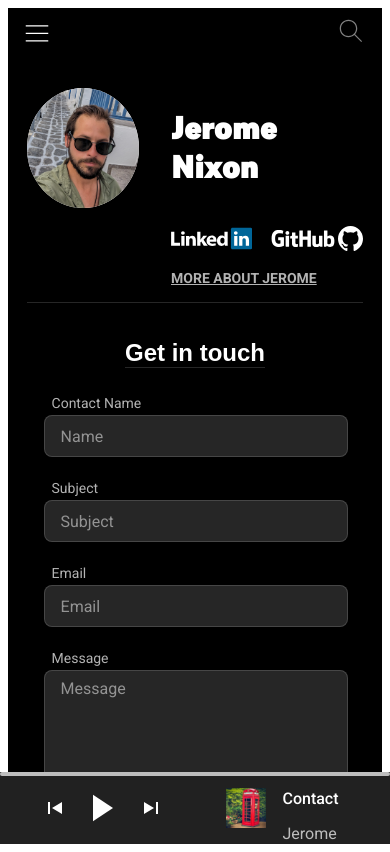
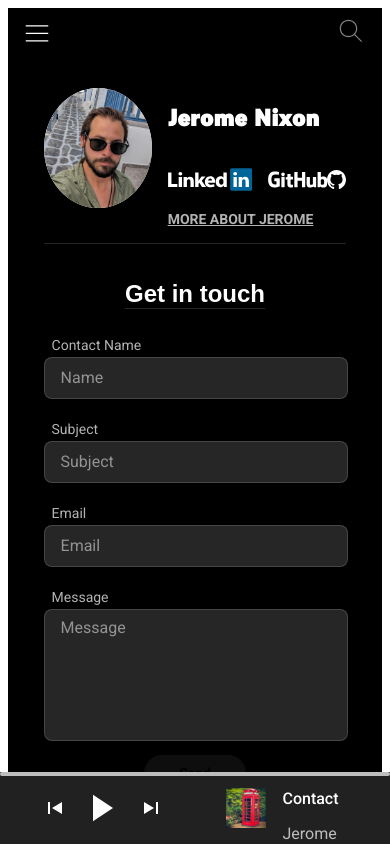
Before and after one commit to Jeromemn/Portfolio, a Next.js app: page /contact in a window 390 px wide. Built offline with nearby package versions, Linux system fonts and the light colour scheme; a web font is replaced by a local one.

Commit message:
mobile and tablet styling applied to contact page

```diff
--- a/src/app/contact/page.jsx
+++ b/src/app/contact/page.jsx
@@ -6,7 +6,7 @@ import styled, { css } from "styled-components";
 import CenterContent from "../components/CenterContent";
 import { mq } from "../styles/mixins";
 import ButtonBase from "../components/ButtonBase";
-import { LinkedInIcon, WhiteLinked, GitHubName, NewGitHub } from "../icons";
+import { WhiteLinked, GitHubName, NewGitHub } from "../icons";
 import { youTubeDark, youTubeSans } from "../styles/setFonts";
 import { roboto } from "../layout";
 import { sendEmail } from "../utils/actions";
@@ -19,10 +19,6 @@ const ContactPageWrapper = styled.div`
   padding-top: 64px;
   background-color: black;
   overflow: hidden;
-  /*
-  ${mq.mobile(`
-    width: 100%;
-  `)}  */
 `;
 
 const HeaderImageWrapper = styled.div`
@@ -35,6 +31,11 @@ const HeaderImageWrapper = styled.div`
   background-color: white;
   position: relative;
   overflow: hidden;
+
+  ${mq.largeMobile(`
+    width: 120px;
+    height: 120px;
+  `)}
 
   ${mq.mobile(`
     width: 120px;
@@ -51,9 +52,17 @@ const ContactHeaderSection = styled.div`
   padding-bottom: 1rem;
   border-bottom: 1px solid rgba(255, 255, 255, 0.15);
 
+  ${mq.largeMobile(`
+    justify-content: center;
+    margin-top: 1rem;
+    width: 80%;
+    `)}
+
   ${mq.mobile(`
     justify-content: center;
     margin-top: 1rem;
+    gap: 1rem;
+    width: 90%;
     `)}
 `;
 
@@ -64,6 +73,11 @@ const HeaderInfoWrapper = styled.div`
   justify-content: space-between;
   align-items: flex-start;
 
+  ${mq.largeMobile(`
+    gap: 1rem;
+    justify-content: center;
+  `)}
+
   ${mq.mobile(`
     gap: 1rem;
     justify-content: center;
@@ -73,15 +87,21 @@ const HeaderInfoWrapper = styled.div`
 const FormWrapper = styled.div`
   display: flex;
   flex-direction: column;
-  gap: 1rem;
+  gap: 0.5rem;
   width: 100%;
   padding-top: 2rem;
   align-items: center;
   flex-wrap: wrap;
 
+  ${mq.largeMobile(`
+    padding-top: 1rem;
+    gap: 0;
+
+  `)}
+
   ${mq.mobile(`
     padding-top: 1rem;
-  gap: .5rem;
+    gap: 0;
 
   `)}
 `;
@@ -89,8 +109,6 @@ const FormWrapper = styled.div`
 const styles = css`
   display: inline-block;
   background-color: transparent;
-
-  /* background: rgba(255,255,255,0.15); */
   border: none;
   padding: 0 1rem 0 1rem;
   font-size: 16px;
@@ -101,7 +119,6 @@ const styles = css`
 
   &::placeholder {
     color: rgba(255, 255, 255, 0.5);
-    /* padding-left: 0.5rem; */
   }
 `;
 
@@ -136,7 +153,10 @@ const Column = styled.div`
   display: flex;
   flex-direction: column;
   width: 100%;
-  align-content: center;
+
+  ${mq.largeMobile(`
+    align-items: center;
+  `)}
 `;
 
 const HeaderTitle = styled.h1`
@@ -144,8 +164,12 @@ const HeaderTitle = styled.h1`
   color: white;
   line-height: 1.2;
 
+  ${mq.largeMobile(`
+    font-size: 2rem;
+  `)}
+
   ${mq.mobile(`
-    font-size: 2rem;
+    font-size: 1.5rem;
   `)}
 `;
 
@@ -179,33 +203,32 @@ const FormHeader = styled.h2`
 const InputContainer = styled.div`
   display: flex;
   flex-direction: column;
-  /* min-height: 75px; */
-  min-height: 56px;
 
-  ${({ $isMultiLine }) =>
-    $isMultiLine &&
-    `
-    minHeight: 167px;
-  `}
+  ${mq.largeMobile(`
+    max-width: 90%;
+    padding-top: .5rem;
+  `)}
 
   ${mq.mobile(`
     max-width: 90%;
-  min-height: 77px;
-
-
   `)}
 `;
 
 const ErrorMessage = styled.p`
   font-size: 12px;
-  padding-left: .5rem;
+  padding-left: 0.5rem;
 `;
 
 const FieldLabel = styled.label`
   color: rgba(255, 255, 255, 0.7);
   padding-bottom: 0.25rem;
   font-size: 14px;
-  padding-left: .5rem;
+  padding-left: 0.5rem;
+`;
+
+const ErrorBox = styled.div`
+  display: flex;
+  height: 14px;
 `;
 
 const fields = [
@@ -365,7 +388,7 @@ const ContactPage = () => {
       setIsSending(true);
       await new Promise((resolve) => setTimeout(resolve, 2000));
       const emailContent = { ...values };
-      // await sendEmail(emailContent);
+      await sendEmail(emailContent);
       console.log("email sent successfully", emailContent);
       resetForm();
       // additional actions after success sending email
@@ -462,11 +485,13 @@ const ContactPage = () => {
                         {...rest}
                       />
                     </InputBox>
-                    {touched[name] && errors[name] && (
-                      <ErrorMessage style={{ color: "red" }}>
-                        {errors[name]}
-                      </ErrorMessage>
-                    )}
+                    <ErrorBox>
+                      {touched[name] && errors[name] && (
+                        <ErrorMessage style={{ color: "red" }}>
+                          {errors[name]}
+                        </ErrorMessage>
+                      )}
+                    </ErrorBox>
                   </InputContainer>
                 );
               }
```
Also changed, not shown: src/app/icons/GitHubName.jsx (+1 -1 lines).
